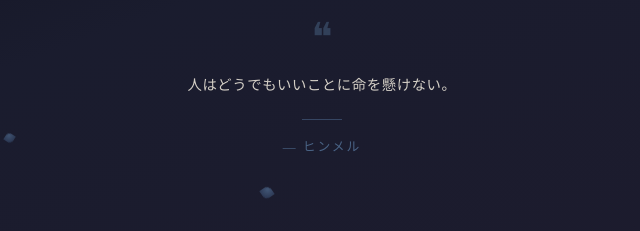
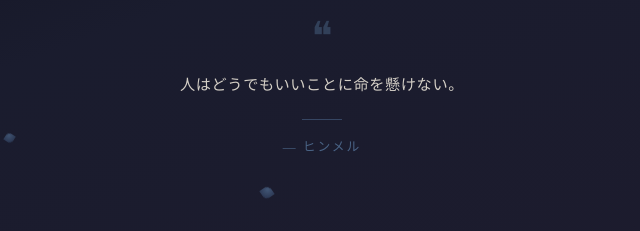
Before and after one commit to kankimatsuyama/frieren-quotes, a plain HTML site: page index.html in a window 1280 px wide. Shown: the part 319-550 px from the top of the page, 318-958 px from the left. Drawn offline with Linux system fonts and the light colour scheme.

Commit message:
Update index.html

```diff
--- a/index.html
+++ b/index.html
@@ -105,7 +105,7 @@
   }
 
   .quote-text {
-    font-size: 0.9rem;
+    font-size: 0.95rem;
     font-weight: 300;
     line-height: 2;
     letter-spacing: 0.04em;
```
